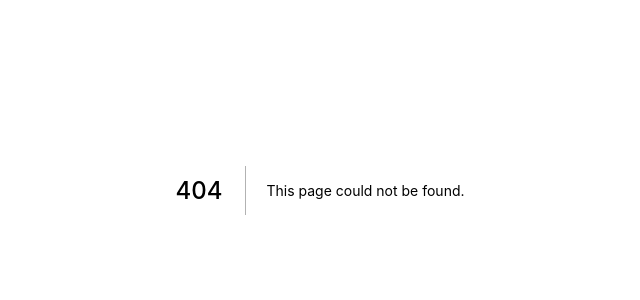
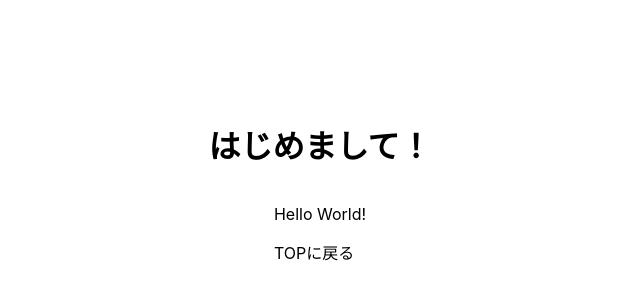
Before and after one commit to gatchan0807/web-nfc-kintai, a Next.js app: page /register in a window 1280 px wide. Before the commit this address had no page. Shown: the part 210-510 px from the top of the page, without its empty margins (320-960 px from the left). Built offline with nearby package versions, Linux system fonts and the light colour scheme.

Commit message:
✨ PW登録ページのベースを作成

```diff
--- /dev/null
+++ b/pages/register.js
@@ -0,0 +1,16 @@
+import Link from "next/link";
+import styles from "../styles/Home.module.css";
+
+export default function Register() {
+  return (
+    <div className={styles.container}>
+      <h1>はじめまして！</h1>
+      <div>
+        <p>Hello World!</p>
+        <p>
+          <Link href="/">TOPに戻る</Link>
+        </p>
+      </div>
+    </div>
+  );
+}
```
